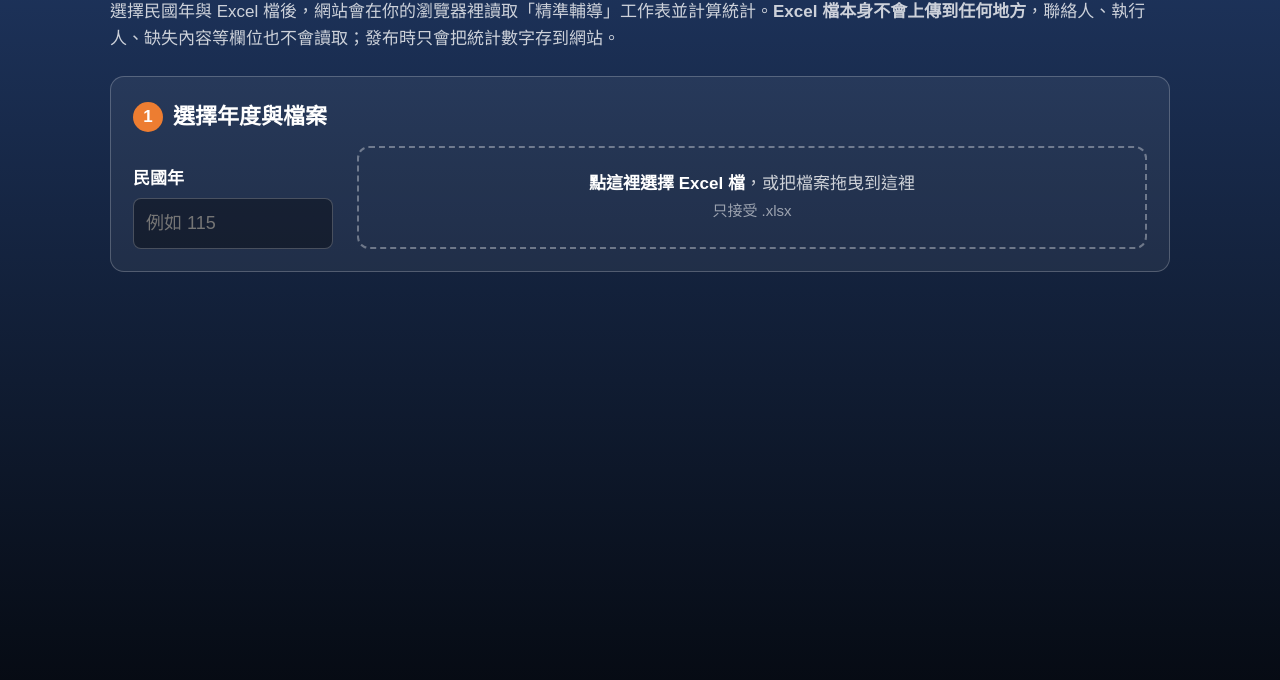
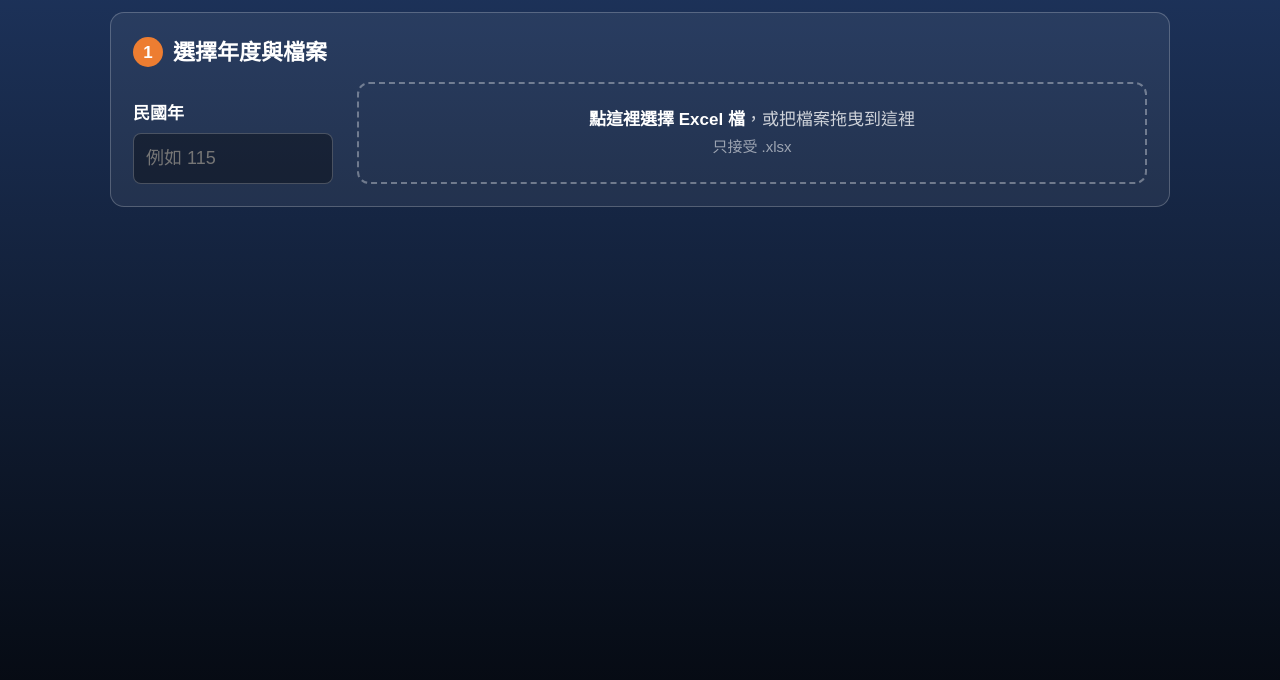
Before and after one commit to kaohsiung-confined-space-map/kaohsiung-confined-space-map.github.io, a plain HTML site: page upload.html in a window 1280 px wide. Shown: the part 120-800 px from the top of the page. Drawn offline with Linux system fonts and the light colour scheme.

Commit message:
上傳頁：刪除開頭說明文字

```diff
--- a/upload.html
+++ b/upload.html
@@ -59,7 +59,6 @@
 <main>
   <a href="./">← 回到地圖</a>
   <h1>上傳年度資料</h1>
-  <p class="sub">選擇民國年與 Excel 檔後，網站會在你的瀏覽器裡讀取「精準輔導」工作表並計算統計。<b>Excel 檔本身不會上傳到任何地方</b>，聯絡人、執行人、缺失內容等欄位也不會讀取；發布時只會把統計數字存到網站。</p>
 
   <section class="box">
     <h2><span class="step">1</span>選擇年度與檔案</h2>
```
